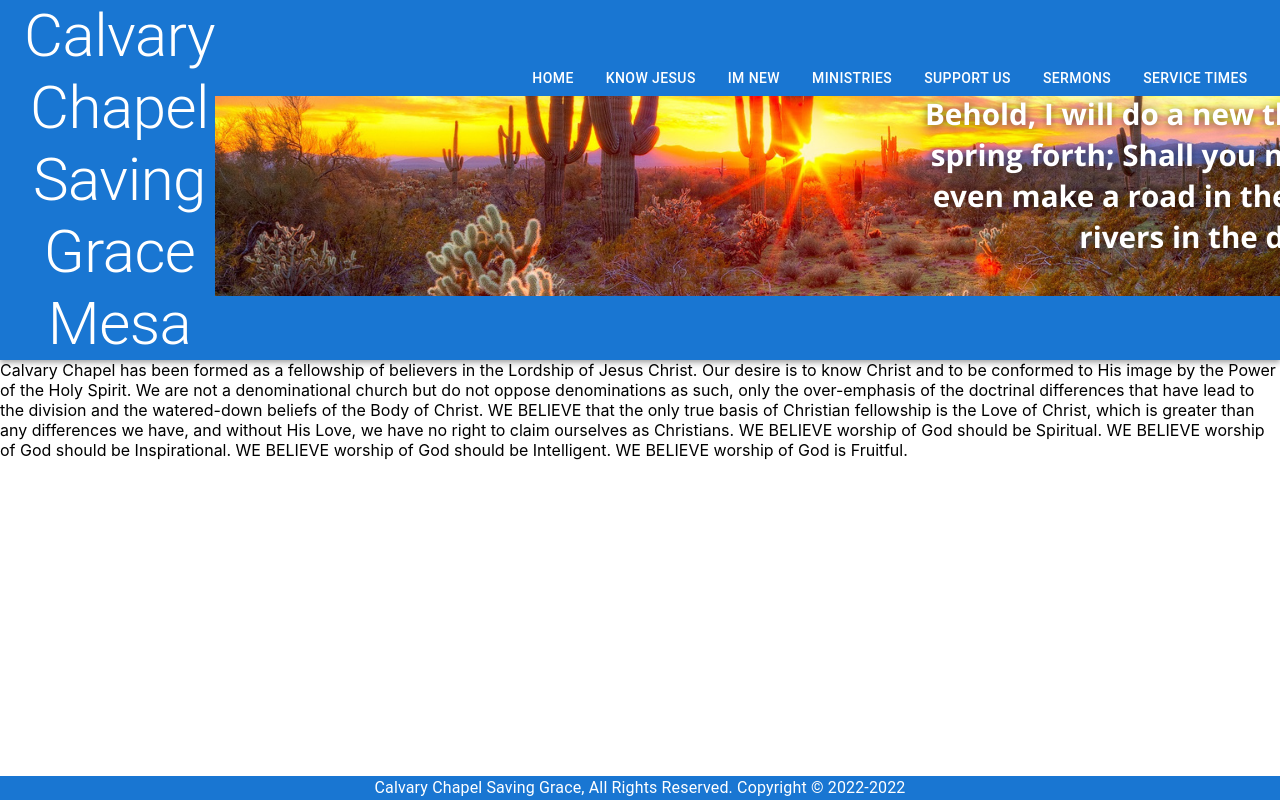
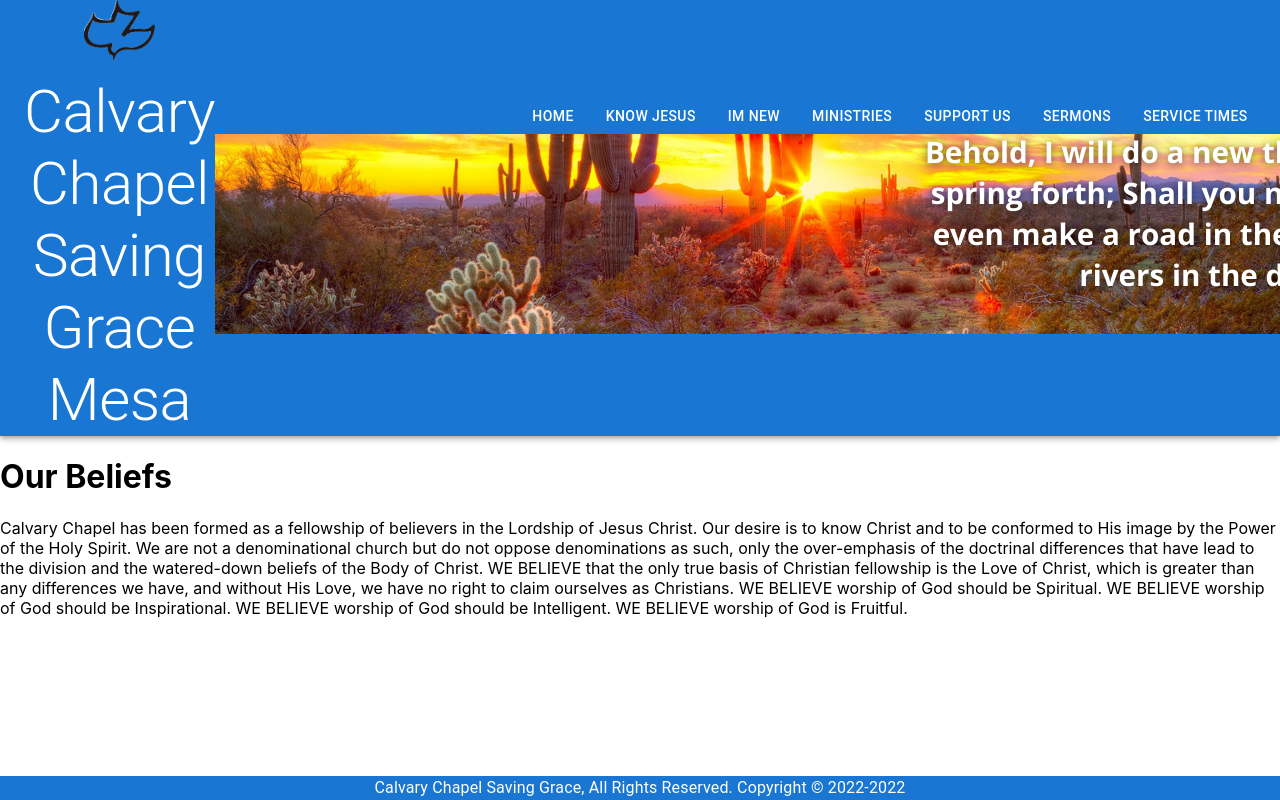
Before and after one commit to jenmlucas/calvary, a React (Create React App) app: page /beliefs in a window 1280 px wide. Shown: the top 800 px of the page. Built offline with nearby package versions, Linux system fonts and the light colour scheme.

Commit message:
added logo to nav bar

```diff
--- a/src/components/Nav/Nav.js
+++ b/src/components/Nav/Nav.js
@@ -11,6 +11,7 @@ import MenuItem from "@mui/material/MenuItem";
 import SecondMenu from "@mui/material/Menu";
 import SecondMenuItem from "@mui/material/MenuItem";
 import { Link } from "react-router-dom";
+import calvary from "../../assets/images/calvary.png";
 
 
 export default function Nav() {
@@ -36,7 +37,7 @@ export default function Nav() {
       <AppBar position="static">
         <Toolbar>
           <Typography variant="h2" component="div" sx={{ flexGrow: 5 }} textAlign="center">
-            Calvary Chapel Saving Grace <br></br> Mesa
+          <img src={calvary}height='60px'/> Calvary Chapel Saving Grace <br></br> Mesa
           </Typography>
           <Grid textAlign={"center"}>
           <Link to="/home"  style={{ textDecoration: "none", color: "white" }}>
--- a/src/pages/OurBeliefs.js
+++ b/src/pages/OurBeliefs.js
@@ -1,23 +1,23 @@
 import React from "react";
 
 export default function Beliefs() {
-    return (
-      <div>
-  Calvary Chapel has been formed as a fellowship of believers in the Lordship of Jesus Christ.
-
-Our desire is to know Christ and to be conformed to His image by the Power of the Holy Spirit.
-
-We are not a denominational church but do not oppose denominations as such, only the over-emphasis of the doctrinal differences that have lead to the division and the watered-down beliefs of the Body of Christ.
-
-WE BELIEVE that the only true basis of Christian fellowship is the Love of Christ, which is greater than any differences we have, and without His Love, we have no right to claim ourselves as Christians.
-
-WE BELIEVE worship of God should be Spiritual.
-
-WE BELIEVE worship of God should be Inspirational.
-
-WE BELIEVE worship of God should be Intelligent.
-
-WE BELIEVE worship of God is Fruitful.
-      </div>
-    );
-  }
+  return (
+    <div>
+      <h1> Our Beliefs </h1>
+      <p>
+        Calvary Chapel has been formed as a fellowship of believers in the
+        Lordship of Jesus Christ. Our desire is to know Christ and to be
+        conformed to His image by the Power of the Holy Spirit. We are not a
+        denominational church but do not oppose denominations as such, only the
+        over-emphasis of the doctrinal differences that have lead to the
+        division and the watered-down beliefs of the Body of Christ. WE BELIEVE
+        that the only true basis of Christian fellowship is the Love of Christ,
+        which is greater than any differences we have, and without His Love, we
+        have no right to claim ourselves as Christians. WE BELIEVE worship of
+        God should be Spiritual. WE BELIEVE worship of God should be
+        Inspirational. WE BELIEVE worship of God should be Intelligent. WE
+        BELIEVE worship of God is Fruitful.
+      </p>
+    </div>
+  );
+}
```
Also changed, not shown: src/assets/images/calvary.png (added).
